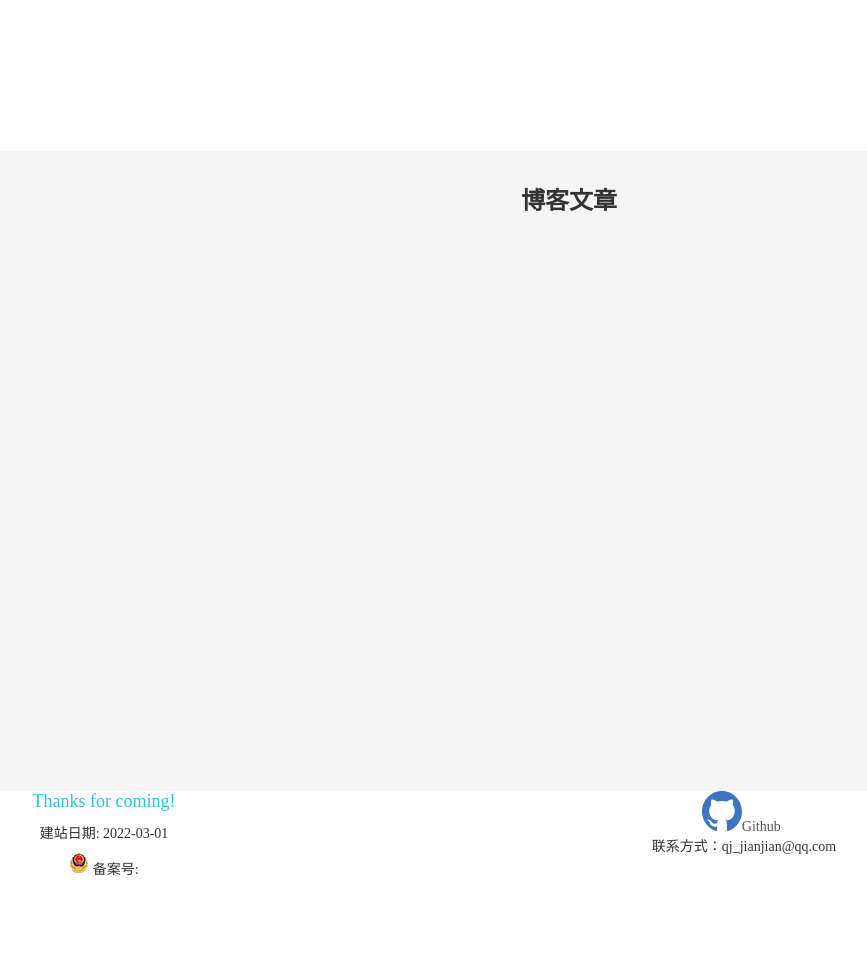
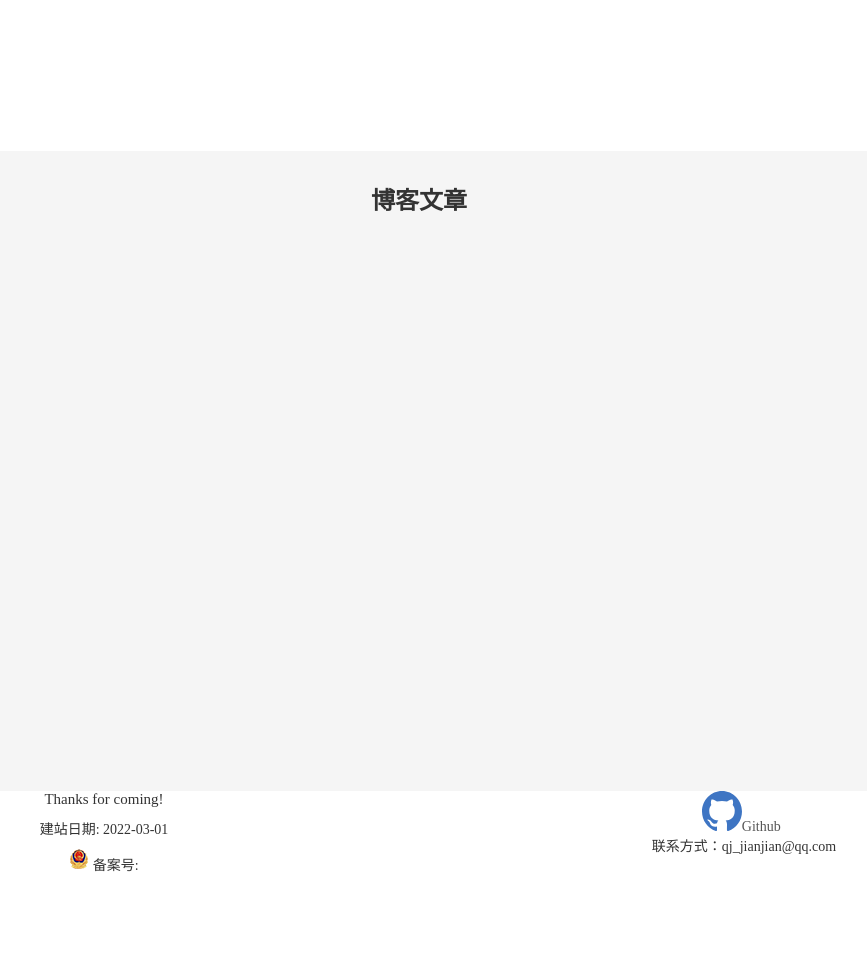
Before and after one commit to QinjianTest/Blog, a Django app: page /tech/ in a window 1280 px wide. Shown: the part 549-1520 px from the top of the page, without its empty margins (216-1083 px from the left). Run offline with Django 4.2, Linux system fonts and the light colour scheme; data that the repository does not hold is empty; style sheets or scripts are compiled from the project's sources.

Commit message:
优化展示

```diff
--- a/static/my/css/index.css
+++ b/static/my/css/index.css
@@ -338,8 +338,7 @@
   align-items: center;
 }
 #app footer .thank {
-  color: #26c6e1;
-  font-size: 18px;
+  font-size: 15px;
 }
 #app footer p {
   margin-bottom: 10px;
--- a/static/my/css/index.scss
+++ b/static/my/css/index.scss
@@ -389,8 +389,8 @@
     }
 
     .thank {
-      color: #26c6e1;
-      font-size: 18px;
+      //color: #26c6e1;
+      font-size: 15px;
     }
 
     p {
--- a/static/my/css/tech.css
+++ b/static/my/css/tech.css
@@ -38,15 +38,14 @@
 }
 
 .maint .title {
-  padding: 10px 10px 20px 300px;
+  padding: 10px 10px 20px 0px;
 }
 .maint > .body {
   background-color: transparent;
   padding: 0;
 }
 .maint > .body > ul {
-  width: 50%;
-  padding-left: 300px;
+  width: 100%;
 }
 .maint > .body > ul > li {
   width: 100%;
--- a/static/my/css/tech.scss
+++ b/static/my/css/tech.scss
@@ -2,15 +2,15 @@
 
 .maint {
   .title{
-    padding: 10px 10px 20px 300px;
+    padding: 10px 10px 20px 0px;
   }
   > .body {
     background-color: transparent;
     padding: 0;
 
     > ul {
-      width: 50%;
-      padding-left: 300px;
+      width: 100%;
+      //padding-left: 80px;
 
       > li {
         width: 100%;
```
Also changed, not shown: 2 other files.
